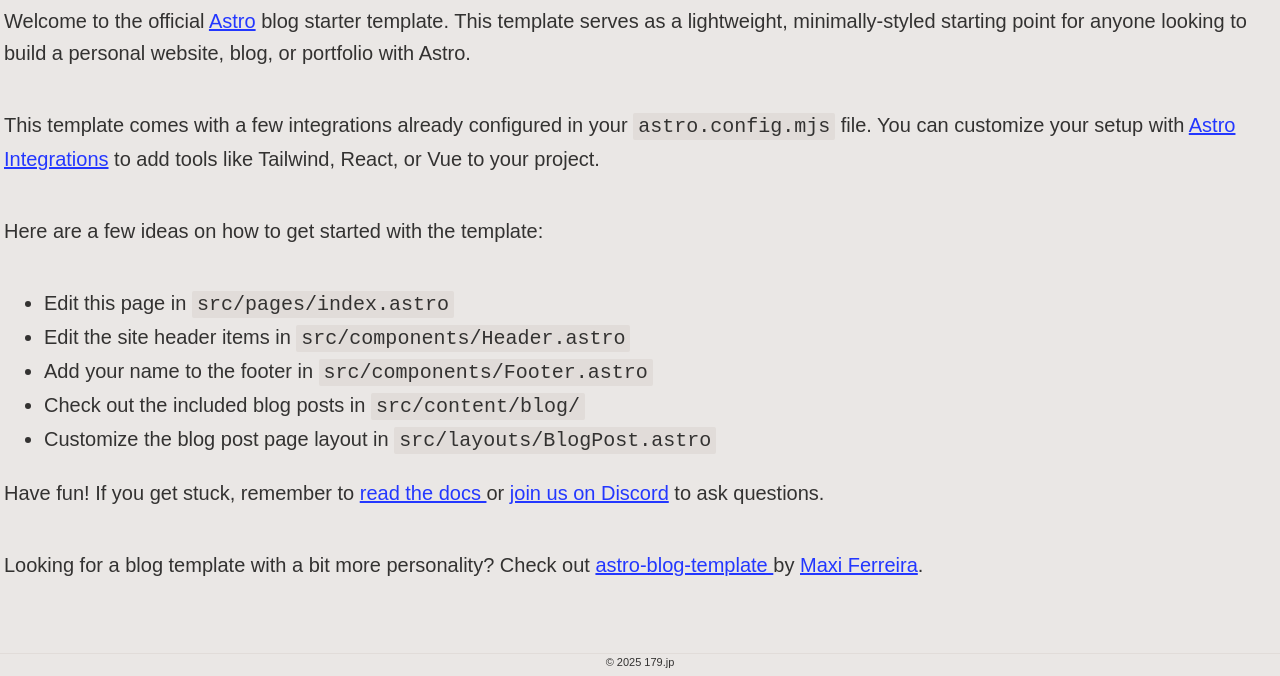
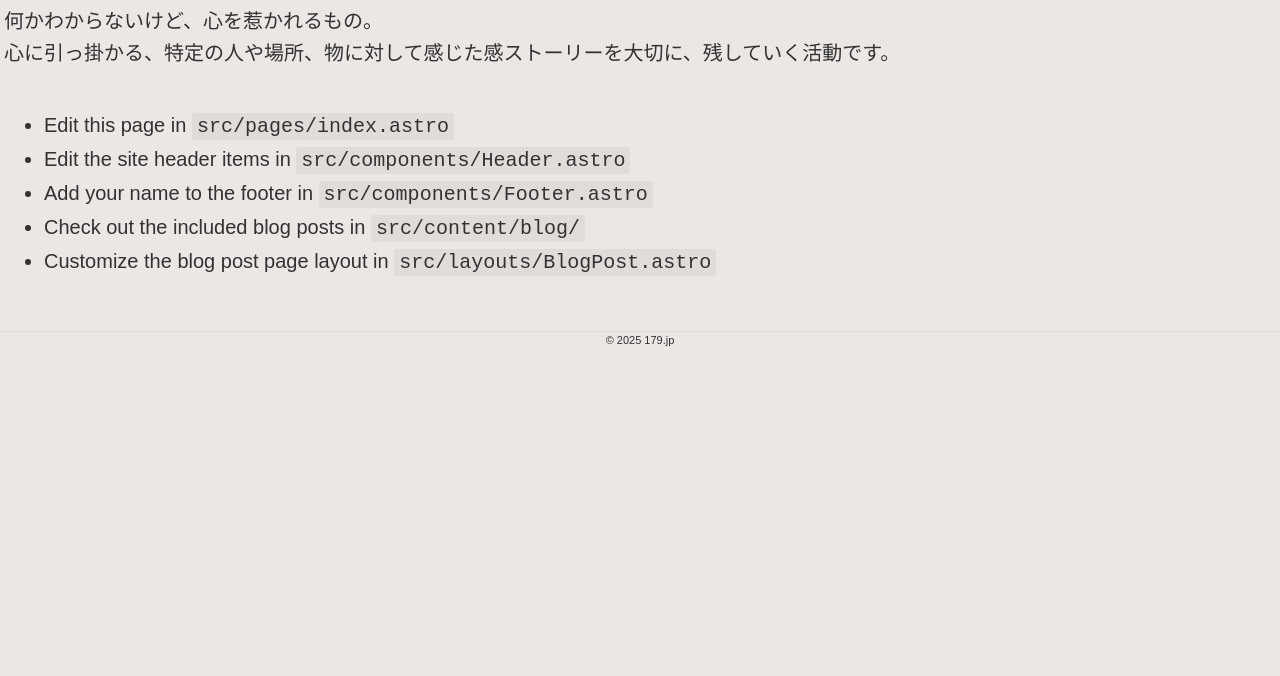
Before and after one commit to 179jp/something-about, an Astro site: page / in a window 1280 px wide. Shown: the part 152-828 px from the top of the page. After the commit the page ends 800 px from the top, so only its background shows below. Built offline with nearby package versions, Linux system fonts and the light colour scheme; Astro itself is replaced by a stand-in of ours.

Commit message:
サイトのコンセプト作成

```diff
--- a/src/pages/index.astro
+++ b/src/pages/index.astro
@@ -15,17 +15,9 @@
 		<main>
 			<h1>something about</h1>
 			<p>
-				Welcome to the official <a href="https://astro.build/">Astro</a> blog starter template. This
-				template serves as a lightweight, minimally-styled starting point for anyone looking to build
-				a personal website, blog, or portfolio with Astro.
+				何かわからないけど、心を惹かれるもの。<br />
+				心に引っ掛かる、特定の人や場所、物に対して感じた感ストーリーを大切に、残していく活動です。
 			</p>
-			<p>
-				This template comes with a few integrations already configured in your
-				<code>astro.config.mjs</code> file. You can customize your setup with
-				<a href="https://astro.build/integrations">Astro Integrations</a> to add tools like Tailwind,
-				React, or Vue to your project.
-			</p>
-			<p>Here are a few ideas on how to get started with the template:</p>
 			<ul>
 				<li>Edit this page in <code>src/pages/index.astro</code></li>
 				<li>Edit the site header items in <code>src/components/Header.astro</code></li>
@@ -33,17 +25,6 @@
 				<li>Check out the included blog posts in <code>src/content/blog/</code></li>
 				<li>Customize the blog post page layout in <code>src/layouts/BlogPost.astro</code></li>
 			</ul>
-			<p>
-				Have fun! If you get stuck, remember to <a href="https://docs.astro.build/"
-					>read the docs
-				</a> or <a href="https://astro.build/chat">join us on Discord</a> to ask questions.
-			</p>
-			<p>
-				Looking for a blog template with a bit more personality? Check out <a
-					href="https://github.com/Charca/astro-blog-template"
-					>astro-blog-template
-				</a> by <a href="https://twitter.com/Charca">Maxi Ferreira</a>.
-			</p>
 		</main>
 		<Footer />
 	</body>
```
